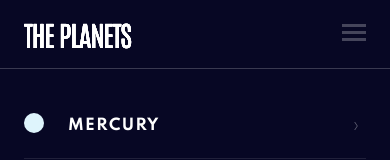
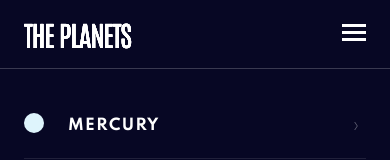
Before and after one commit to arfarobs/planets-fact-site, a React (Create React App) app: page / in a window 390 px wide. Both pictures are taken after a click on the button 354 px from the left and 32 px from the top of the page. Shown: the top 160 px of the page. Built offline with nearby package versions, Linux system fonts and the light colour scheme.

Commit message:
Fixed problem of header dissapearing when screen size is changed

```diff
--- a/src/app/App.js
+++ b/src/app/App.js
@@ -9,36 +9,27 @@ import { Saturn } from '../pages/saturn/Saturn';
 import { Uranus } from '../pages/uranus/Uranus';
 import { Neptune } from '../pages/neptune/Neptune';
 import { Routes, Route, useLocation } from 'react-router-dom';
-import { React, useState } from 'react';
-import { AnimatePresence } from 'framer-motion';
+import { React } from 'react';
+import { AnimatePresence, motion } from 'framer-motion';
+import { useSelector} from 'react-redux';
 
 function App() {
-  const [menuOpen, setMenuOpen] = useState(false);
   const location = useLocation();
+  const menuIsOpen = useSelector((state) => state.header.menuIsOpen);
 
-  const toggleMenu = () => {
-    const menu = document.getElementById('planet-nav');
-    const main = document.querySelector('main');
-    if (menuOpen) {
-      menu.classList.remove('fade-in');
-      menu.classList.add('fade-out');
-      main.classList.remove('fade-out');
-      main.classList.add('fade-in');
-      setTimeout(() => {
-        menu.classList.remove('fade-out');
-      }, 2000);
-    } else {
-      menu.classList.remove('fade-out');
-      menu.classList.add('fade-in');
-      main.classList.add('fade-out');
+  const mainVariants = {
+    menuOpen: {
+      display: 'none'
+    },
+    menuClosed: {
+      display: 'block'
     }
-    menuOpen ? setMenuOpen(false) : setMenuOpen(true);
-  };
+  }
 
   return (
     <>
-      <Header onClick={toggleMenu} />
-      <main>
+      <Header />
+      <motion.main variants={mainVariants} animate={menuIsOpen ? 'menuOpen' : 'menuClosed'}>
         <AnimatePresence exitBeforeEnter>
           <Routes location={location} key={location.key}>
             <Route path="/" element={<Mercury />} />
@@ -51,7 +42,7 @@ function App() {
             <Route path="/neptune" element={<Neptune />} />
           </Routes>
         </AnimatePresence>
-      </main>
+      </motion.main>
     </>
   )
 }
--- a/src/app/store.js
+++ b/src/app/store.js
@@ -1,8 +1,10 @@
 import { configureStore } from '@reduxjs/toolkit';
 import infoReducer from '../components/info/infoSlice';
+import headerSlice from '../components/header/headerSlice';
 
 export const store = configureStore({
   reducer: {
-    info: infoReducer
+    info: infoReducer,
+    header: headerSlice
   },
 });
--- a/src/components/header/Header.css
+++ b/src/components/header/Header.css
@@ -18,7 +18,7 @@ h1 {
   margin: 24px 24px 24px 0;
   width: 24px;
   height: 17px;
-  opacity: 0.25;
+  opacity: 1;
 }
 
 #planet-nav {
@@ -28,40 +28,7 @@ h1 {
   width: 100%;
   height: 100%;
   background: #070724;
-  display: none;
-  opacity: 0;
   z-index: 2;
-}
-
-.fade-in {
-  display: block !important;
-  animation: fadeIn 2s forwards;
-}
-
-.fade-out {
-  display: block !important;
-  animation: fadeOut 2s forwards;
-}
-
-@keyframes fadeIn {
-  from {
-    opacity: 0;
-  }
-
-  to {
-    opacity: 1;
-  }
-}
-
-@keyframes fadeOut {
-  from {
-    opacity: 1;
-  }
-
-  to {
-    opacity: 0;
-    display: none;
-  }
 }
 
 .planet-link {
@@ -126,6 +93,12 @@ h1 {
   top: 28.5px;
 }
 
+@media only screen and (max-width: 767px) {
+  #planet-nav {
+    display: none;
+  }
+}
+
 @media only screen and (min-width: 768px) {
   header {
     display: block;
@@ -143,7 +116,7 @@ h1 {
   }
 
   #planet-nav {
-    display: block;
+    display: block !important;
     opacity: 1;
     position: relative;
     padding: 0;
--- a/src/components/header/Header.js
+++ b/src/components/header/Header.js
@@ -3,10 +3,19 @@ import './Header.css';
 import chevron from '../../assets/images/icon-chevron.svg';
 import hamburger from'../../assets/images/icon-hamburger.svg';
 import { motion } from "framer-motion";
+import { useDispatch, useSelector } from "react-redux";
+import { toggleMenuIsOpen } from './headerSlice';
 
-export const Header = (props) => {
+export const Header = () => {
+  const menuIsOpen = useSelector((state) => state.header.menuIsOpen);
+  const dispatch = useDispatch();
+
+
+
+
+
   const headerVariants = {
-    animate: {
+    visible: {
       y: 0,
       opacity: 1,
       transition: {
@@ -16,14 +25,14 @@ export const Header = (props) => {
         staggerChildren: 0.1
       }
     },
-    initial: {
+    hidden: {
       y: -100,
       opacity: 0
     },
   }
 
   const h1Variants = {
-    animate: {
+    visible: {
       textShadow: '0px 0px 0px #FFF, 0px 0px 0px #FFF, 0px 0px 0px #FFF, 0px 0px 0px #FFF',
       transition: {
         duration: 0.5,
@@ -31,13 +40,13 @@ export const Header = (props) => {
         yoyo: 2
       }
     },
-    initial: {
+    hidden: {
       textShadow: '0px 0px 3px #FFF, 0px 0px 6px #FFF, 0px 0px 9px #FFF, 0px 0px 15px #FFF'
     }
   }
 
   const liVariants = {
-    animate: {
+    visible: {
       x: 0,
       transition: {
         duration: 0.5,
@@ -46,37 +55,49 @@ export const Header = (props) => {
         stiffness: '70'
       }
     },
-    initial: {
+    hidden: {
       x: '100vw'
     }
-  }
+  };
 
   const buttonVariants = {
-    animate: {
-      opacity: 0.25,
+    visible: {
+      opacity: 1,
       transition: {
         ease: 'easeOut',
         duration: 0.5,
         delay: 0.4
       }
     },
-    initial: {
+    hidden: {
       opacity: 0
     }
   }
 
-  const planetNames = ['mercury', 'venus', 'earth', 'mars', 'jupiter', 'saturn', 'uranus', 'neptune']
+  const menuVariants = {
+    visible: {
+      display: 'block'
+    },
+    hidden: {
+    },
+  }
+
+
+
+
+
+  const planetNames = ['mercury', 'venus', 'earth', 'mars', 'jupiter', 'saturn', 'uranus', 'neptune'];
 
   const listItems = planetNames.map((name, index) => {
     return (
-      <motion.li key={index} variants={liVariants}>
+      <motion.li key={index} variants={liVariants} animate='visible' initial='hidden'>
 
         <Link
           className="planet-link link"
 
           to={index === 0 ? '/' : `/${name}`}>
 
-          <span className="planet-link-icon" id={`${name}-icon`}></span>
+          <motion.span className="planet-link-icon" id={`${name}-icon`}></motion.span>
 
           {name}
 
@@ -92,20 +113,20 @@ export const Header = (props) => {
     <motion.header
       className="header"
       variants={headerVariants}
-      animate='animate'
-      initial='initial'
+      animate='visible'
+      initial='hidden'
     >
       <Link className="link" to="/">
         <motion.h1 variants={h1Variants}>The Planets</motion.h1>
       </Link>
-      <motion.button variants={buttonVariants} id="planet-menu-btn" onClick={props.onClick}>
+      <motion.button variants={buttonVariants} id="planet-menu-btn" onClick={() => dispatch(toggleMenuIsOpen())}>
         <img src={hamburger} alt="Menu" />
       </motion.button>
-      <nav id="planet-nav">
+      <motion.nav variants={menuVariants} initial='hidden' animate={menuIsOpen ? 'visible' : 'hidden'} id="planet-nav">
         <ul>
           {listItems}
         </ul>
-      </nav>
+      </motion.nav>
     </motion.header>
   );
 }
--- /dev/null
+++ b/src/components/header/headerSlice.js
@@ -0,0 +1,25 @@
+import { createSlice } from "@reduxjs/toolkit";
+
+const initialState = {
+  menuIsOpen: false
+}
+
+export const headerSlice = createSlice({
+  name: 'header',
+  initialState,
+  reducers: {
+    toggleMenuIsOpen (state) {
+      state.menuIsOpen = !state.menuIsOpen;
+    },
+    setWidth (state, action) {
+      state.width = action.payload;
+    },
+    toggleHasHadInitialRender (state) {
+      state.hasHadInitialRender = !state.hasHadInitialRender;
+    }
+  }
+})
+
+export const { toggleMenuIsOpen, setWidth, toggleHasHadInitialRender } = headerSlice.actions;
+
+export default headerSlice.reducer;
--- a/src/modules/functions.js
+++ b/src/modules/functions.js
@@ -1,3 +1,4 @@
+
 
 export const changePageColor = (index) => {
   const pageColors = ['#419EBB', '#EDA249', '#6D2ED5', '#D14C32', '#D83A34', '#CD5120', '#1EC1A2', '#2D68F0']
```
